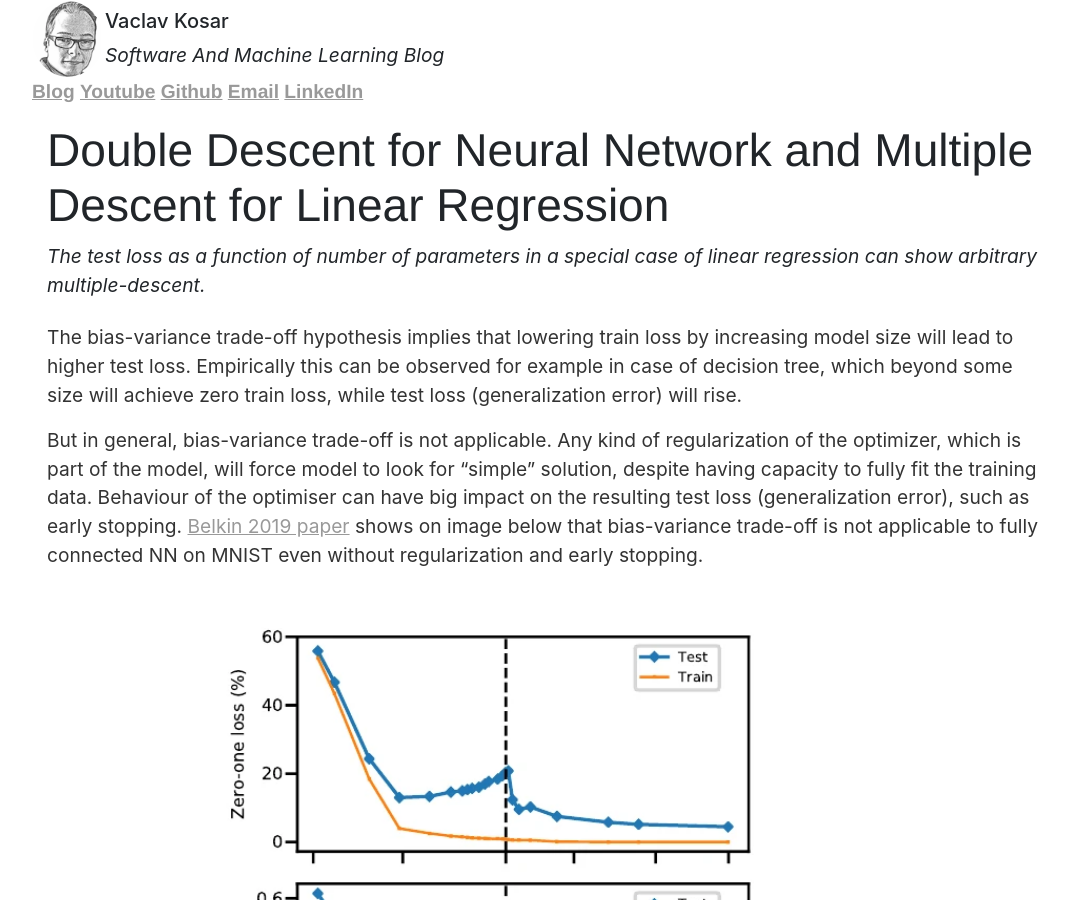
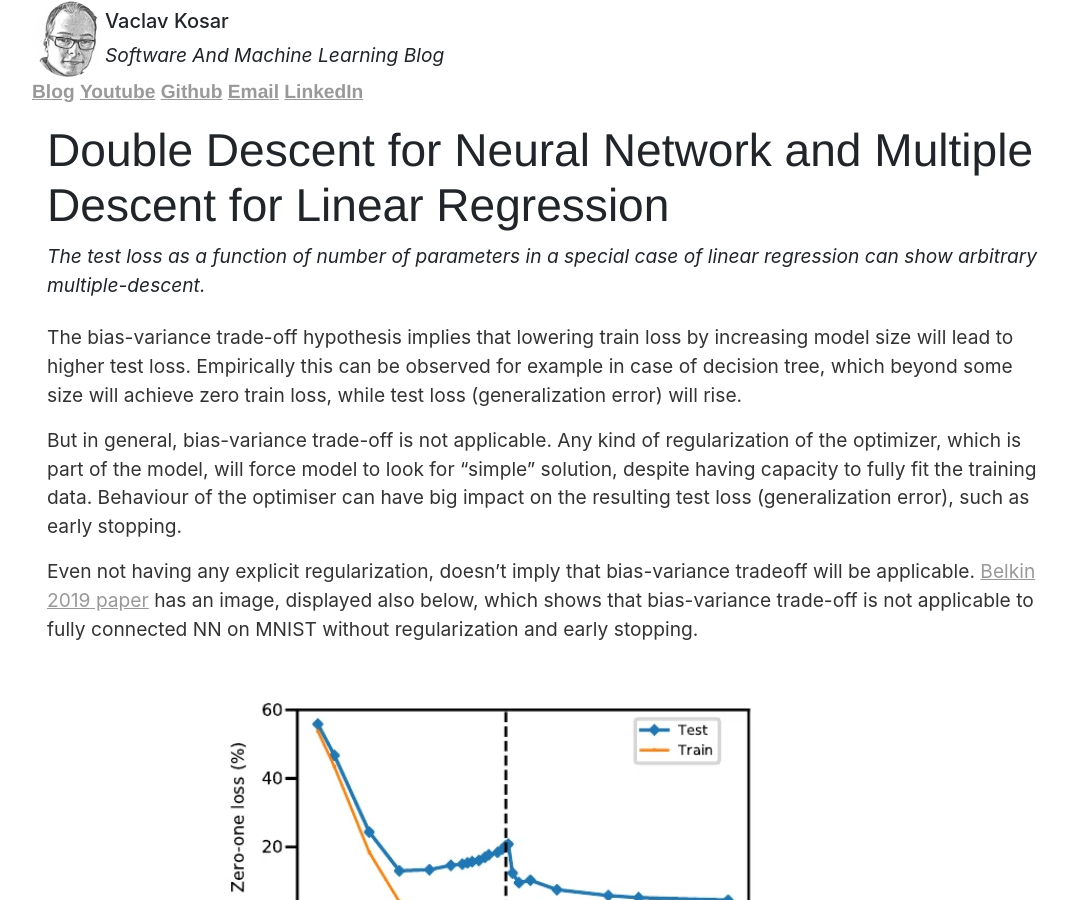
Before and after one commit to vackosar/vackosar.github.io, a Jekyll site: the page built from _posts/2020-09-15-double-descent-for-neural-network-and-multiple-descent.md, in a window 1280 px wide and 900 px high. Shown: the whole window, without its empty margins (96-1165 px from the left). Built offline with Jekyll 4.4.1, drawn with Linux system fonts in a browser that asks for light colours; nearby versions of some CDN libraries; some web fonts are replaced; library files that are not in the unit come from our copies; comment, search, counter and statistics services are not loaded.

Commit message:
code structure

```diff
--- a/_posts/2020-09-15-double-descent-for-neural-network-and-multiple-descent.md
+++ b/_posts/2020-09-15-double-descent-for-neural-network-and-multiple-descent.md
@@ -19,7 +19,9 @@ Empirically this can be observed for example in case of decision tree, which bey
 But in general, bias-variance trade-off is not applicable.
 Any kind of regularization of the optimizer, which is part of the model, will force model to look for "simple" solution, despite having capacity to fully fit the training data.
 Behaviour of the optimiser can have big impact on the resulting test loss (generalization error), such as early stopping.
-[Belkin 2019 paper](https://arxiv.org/abs/1812.11118) shows on image below that bias-variance trade-off is not applicable to fully connected NN on MNIST even without regularization and early stopping.
+
+Even not having any explicit regularization, doesn't imply that bias-variance tradeoff will be applicable.
+[Belkin 2019 paper](https://arxiv.org/abs/1812.11118) has an image, displayed also below, which shows that bias-variance trade-off is not applicable to fully connected NN on MNIST without regularization and early stopping.
 
 <figure class="figure">
     <img
```
